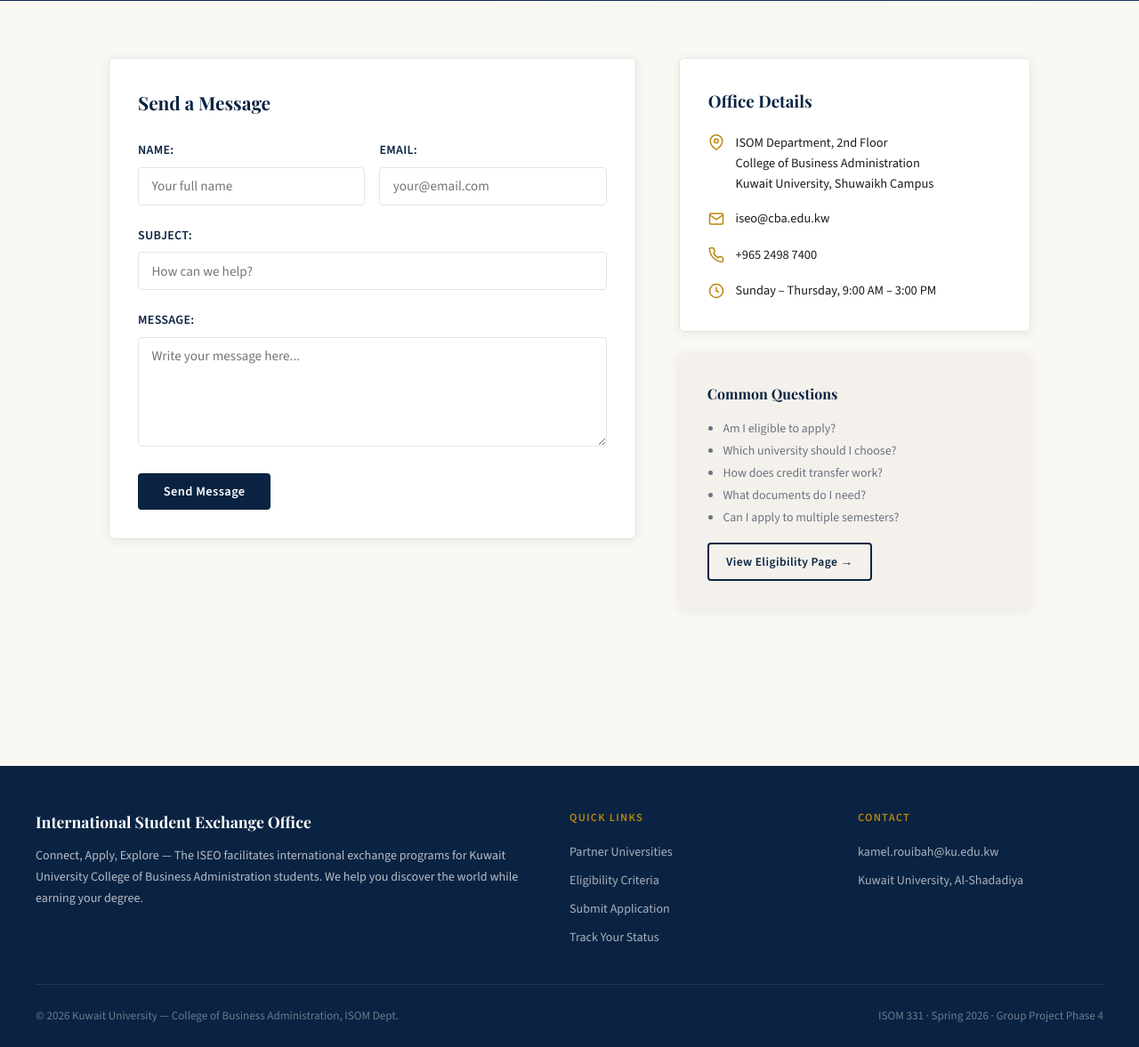
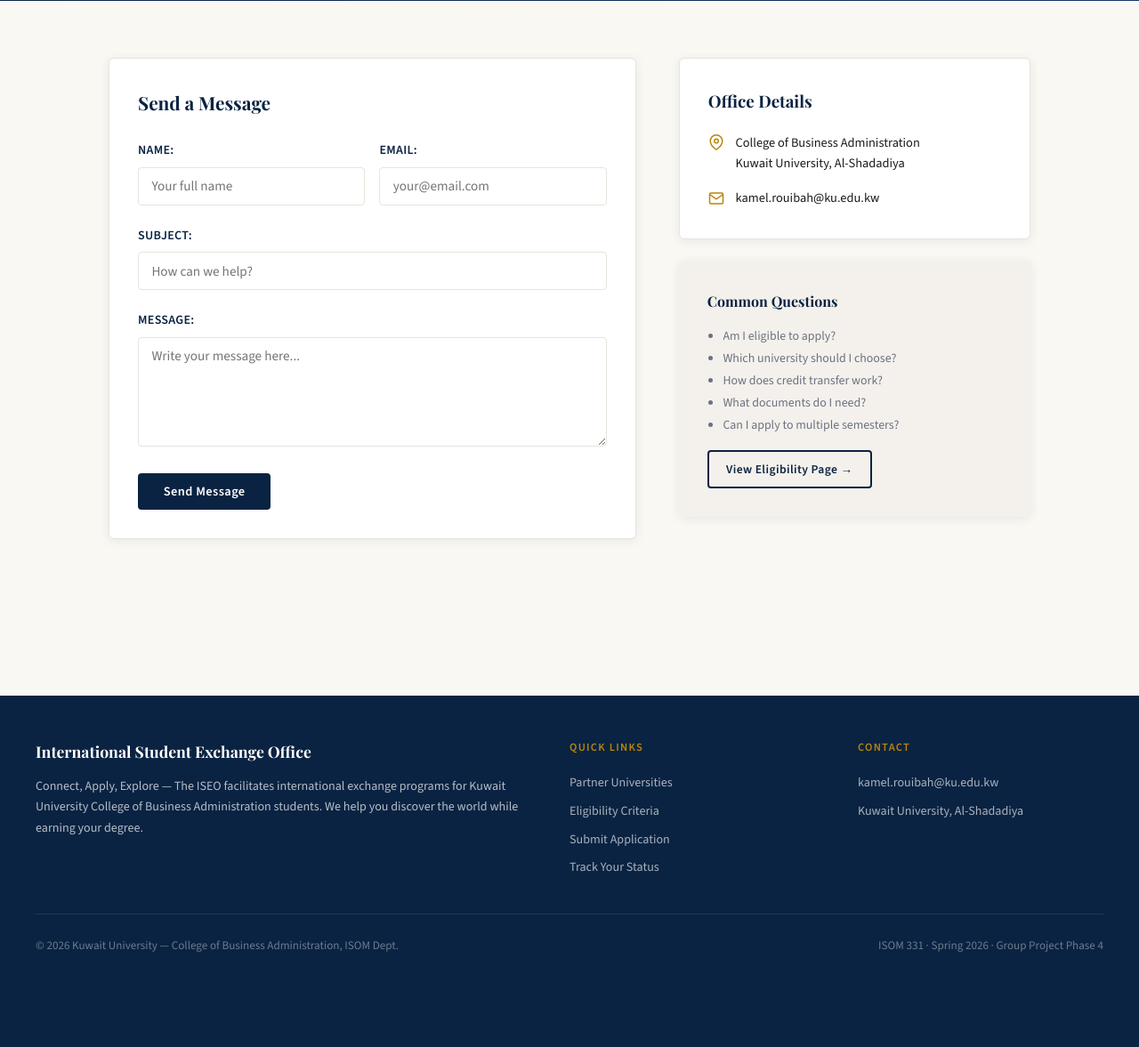
Before and after one commit to Abdelmasieh01/iseo, a Django app: page /contact/ in a window 1280 px wide. Shown: the part 355-1532 px from the top of the page at 89% size. After the commit the page ends 1425 px from the top, so only its background shows below. Run offline with Django 4.2, Linux system fonts and the light colour scheme.

Commit message:
edit: colors, contact

```diff
--- a/iseo/templates/iseo/about.html
+++ b/iseo/templates/iseo/about.html
@@ -58,10 +58,7 @@
     <div class="about-sidebar">
       <div class="info-box">
         <h3>Office Information</h3>
-        <div class="info-row"><span class="info-label">Location</span><span class="info-val">ISOM Dept., 2nd Floor, CBA Building</span></div>
-        <div class="info-row"><span class="info-label">Email</span><span class="info-val">iseo@cba.edu.kw</span></div>
-        <div class="info-row"><span class="info-label">Phone</span><span class="info-val">+965 2498 7400</span></div>
-        <div class="info-row"><span class="info-label">Hours</span><span class="info-val">Sun–Thu, 9 AM – 3 PM</span></div>
+        <div class="info-row"><span class="info-label">Email</span><span class="info-val">kamel.rouibah@ku.edu.kw</span></div>
         <div class="info-row"><span class="info-label">Instructor</span><span class="info-val">Dr. Kamel Rouibah</span></div>
         <div class="info-row"><span class="info-label">Course</span><span class="info-val">ISOM 331 · Spring 2026</span></div>
       </div>
--- a/iseo/templates/iseo/base.html
+++ b/iseo/templates/iseo/base.html
@@ -13,6 +13,7 @@
     :root {
       --navy: #0A2342;
       --navy-mid: #163566;
+      --navy-light: #1a4a8a;
       --gold: #B8860B;
       --gold-light: #D4A017;
       --cream: #FAF8F3;
--- a/iseo/templates/iseo/contact.html
+++ b/iseo/templates/iseo/contact.html
@@ -53,19 +53,11 @@
         <div style="display:flex;flex-direction:column;gap:1rem;">
           <div style="display:flex;gap:0.8rem;align-items:flex-start;">
             <svg width="18" height="18" viewBox="0 0 24 24" fill="none" stroke="var(--gold)" stroke-width="2" style="flex-shrink:0;margin-top:2px;"><path d="M21 10c0 7-9 13-9 13s-9-6-9-13a9 9 0 0 1 18 0z"></path><circle cx="12" cy="10" r="3"></circle></svg>
-            <div style="font-size:0.9rem;line-height:1.6;">ISOM Department, 2nd Floor<br>College of Business Administration<br>Kuwait University, Shuwaikh Campus</div>
+            <div style="font-size:0.9rem;line-height:1.6;">College of Business Administration<br>Kuwait University, Al-Shadadiya</div>
           </div>
           <div style="display:flex;gap:0.8rem;align-items:center;">
             <svg width="18" height="18" viewBox="0 0 24 24" fill="none" stroke="var(--gold)" stroke-width="2" style="flex-shrink:0;"><path d="M4 4h16c1.1 0 2 .9 2 2v12c0 1.1-.9 2-2 2H4c-1.1 0-2-.9-2-2V6c0-1.1.9-2 2-2z"></path><polyline points="22,6 12,13 2,6"></polyline></svg>
-            <span style="font-size:0.9rem;">iseo@cba.edu.kw</span>
-          </div>
-          <div style="display:flex;gap:0.8rem;align-items:center;">
-            <svg width="18" height="18" viewBox="0 0 24 24" fill="none" stroke="var(--gold)" stroke-width="2" style="flex-shrink:0;"><path d="M22 16.92v3a2 2 0 0 1-2.18 2 19.79 19.79 0 0 1-8.63-3.07A19.5 19.5 0 0 1 4.69 12 19.79 19.79 0 0 1 1.61 3.18 2 2 0 0 1 3.58 1h3a2 2 0 0 1 2 1.72c.127.96.361 1.903.7 2.81a2 2 0 0 1-.45 2.11L7.91 8.96a16 16 0 0 0 6.72 6.72l1.13-1.13a2 2 0 0 1 2.11-.45c.907.339 1.85.573 2.81.7A2 2 0 0 1 22 16.92z"></path></svg>
-            <span style="font-size:0.9rem;">+965 2498 7400</span>
-          </div>
-          <div style="display:flex;gap:0.8rem;align-items:center;">
-            <svg width="18" height="18" viewBox="0 0 24 24" fill="none" stroke="var(--gold)" stroke-width="2" style="flex-shrink:0;"><circle cx="12" cy="12" r="10"></circle><polyline points="12 6 12 12 16 14"></polyline></svg>
-            <span style="font-size:0.9rem;">Sunday – Thursday, 9:00 AM – 3:00 PM</span>
+            <span style="font-size:0.9rem;">kamel.rouibah@ku.edu.kw</span>
           </div>
         </div>
       </div>
--- a/iseo/templates/iseo/home.html
+++ b/iseo/templates/iseo/home.html
@@ -5,7 +5,7 @@
 {% block extra_head %}
 <style>
   .hero {
-    background: linear-gradient(135deg, var(--navy) 0%, var(--navy-mid) 60%, #1a4a8a 100%);
+    background: linear-gradient(135deg, var(--navy) 0%, var(--navy-mid) 60%, var(--navy-light) 100%);
     padding: 6rem 2rem 5rem; text-align: center; position: relative; overflow: hidden;
   }
   .hero::before {
```
